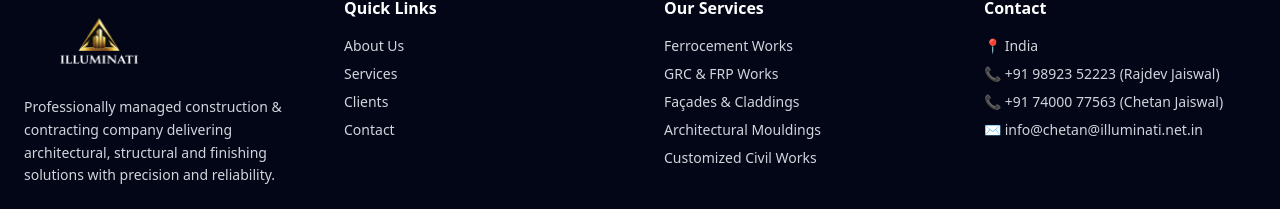
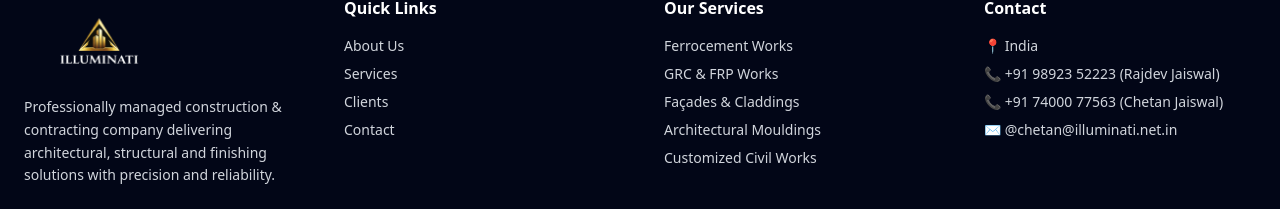
Before and after one commit to karthikb2701/-illuminati123, a Next.js app: page / in a window 1280 px wide. Shown: the part 1462-1671 px from the top of the page. Built offline with nearby package versions, Linux system fonts and the light colour scheme.

Commit message:
email updated 2

```diff
--- a/components/Footer.jsx
+++ b/components/Footer.jsx
@@ -124,7 +124,7 @@ export default function Footer() {
                 href="mailto:chetan@illuminati.net.in"
                 className="hover:underline hover:text-red-400 transition"
               >
-                info@chetan@illuminati.net.in
+                @chetan@illuminati.net.in
               </a>
             </li>
           </ul>
```
